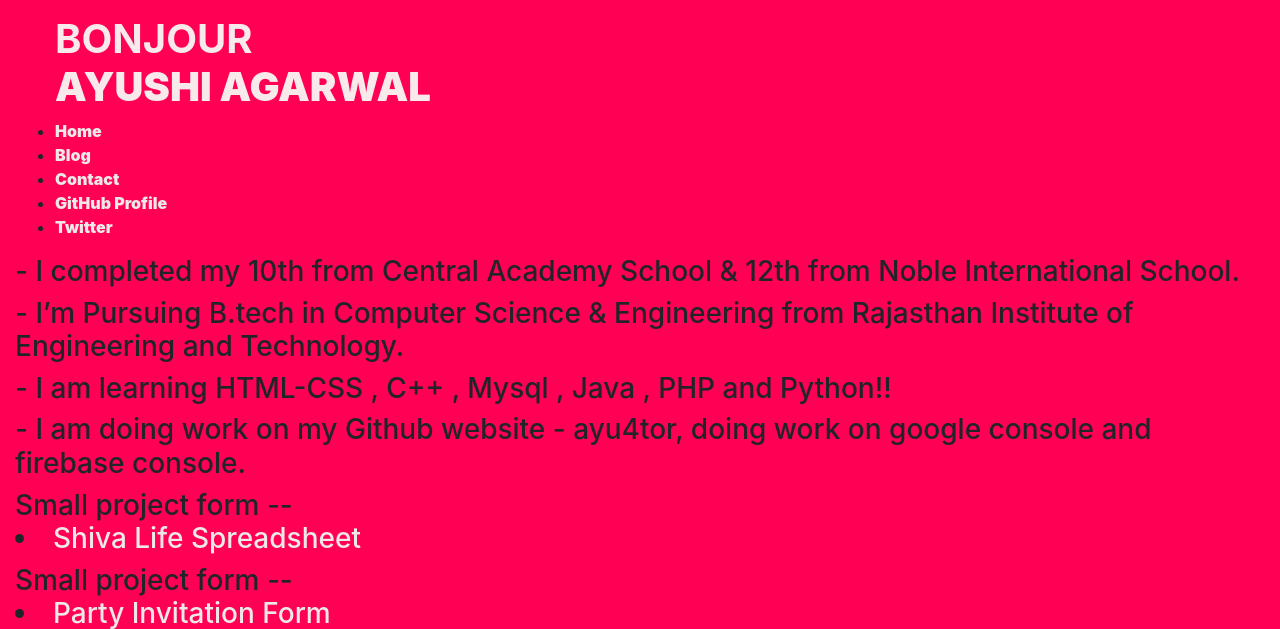
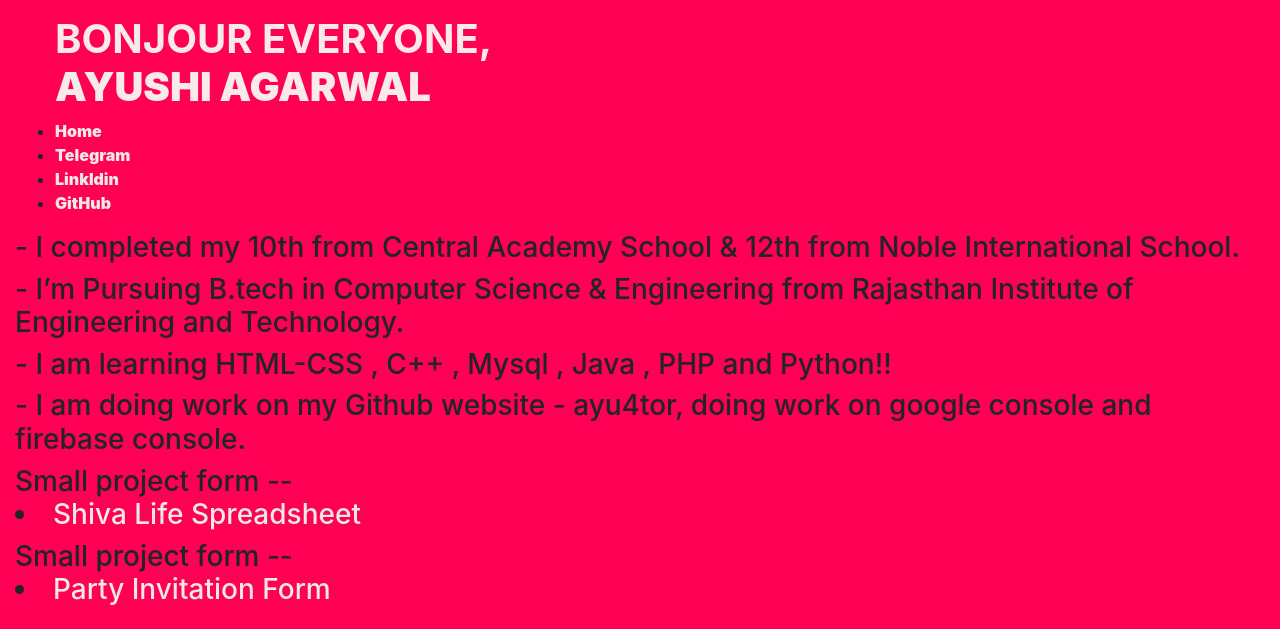
Before and after one commit to ayu4tor/Urbanic-Heroku-webpage, a Python web app: template templates/Portfolio index.html in a window 1280 px wide. Shown: the top 629 px of the page. Run offline with Jinja, Linux system fonts and the light colour scheme; the template is opened without the code that fills it, so the values that code supplies are empty.

Commit message:
Update Portfolio index.html

```diff
--- a/templates/Portfolio index.html
+++ b/templates/Portfolio index.html
@@ -111,16 +111,15 @@
              <ul>
                 <div id=" top header">
                     <h1>
-                        <b>BONJOUR<b> <br>
+                        <b>BONJOUR EVERYONE,<b> <br>
                        <b> AYUSHI AGARWAL </b> </br>
                             </h1>
 
                 <li><a href="">Home</a></li>
-                <li><a href="https://www.blogger.com/blog/themes/5920042618364638175">Blog</a></li>
-                <li><a href="https://www.linkedin.com/in/ayushi-agarwal-1946671b9 ">Contact</a></li>
-                <li><a href="https://github.com/ayu4tor">GitHub Profile</a></li>
-                <li><a href="https://twitter.com/Ayushii68284285?t=MjeN1MHtnDdwqF45pMCpXg&s=0">Twitter</a></li>
-            </ul>
+                <li><a href="https://t.me/Ayugurll">Telegram</a></li>
+                <li><a href="https://www.linkedin.com/in/ayushi-agarwal-1946671b9 ">LinkIdin</a></li>
+                <li><a href="https://github.com/ayu4tor">GitHub</a></li>
+              </ul>
 
                  <Body style="background-color:rgb(255, 0, 85)">
             <div>
```
